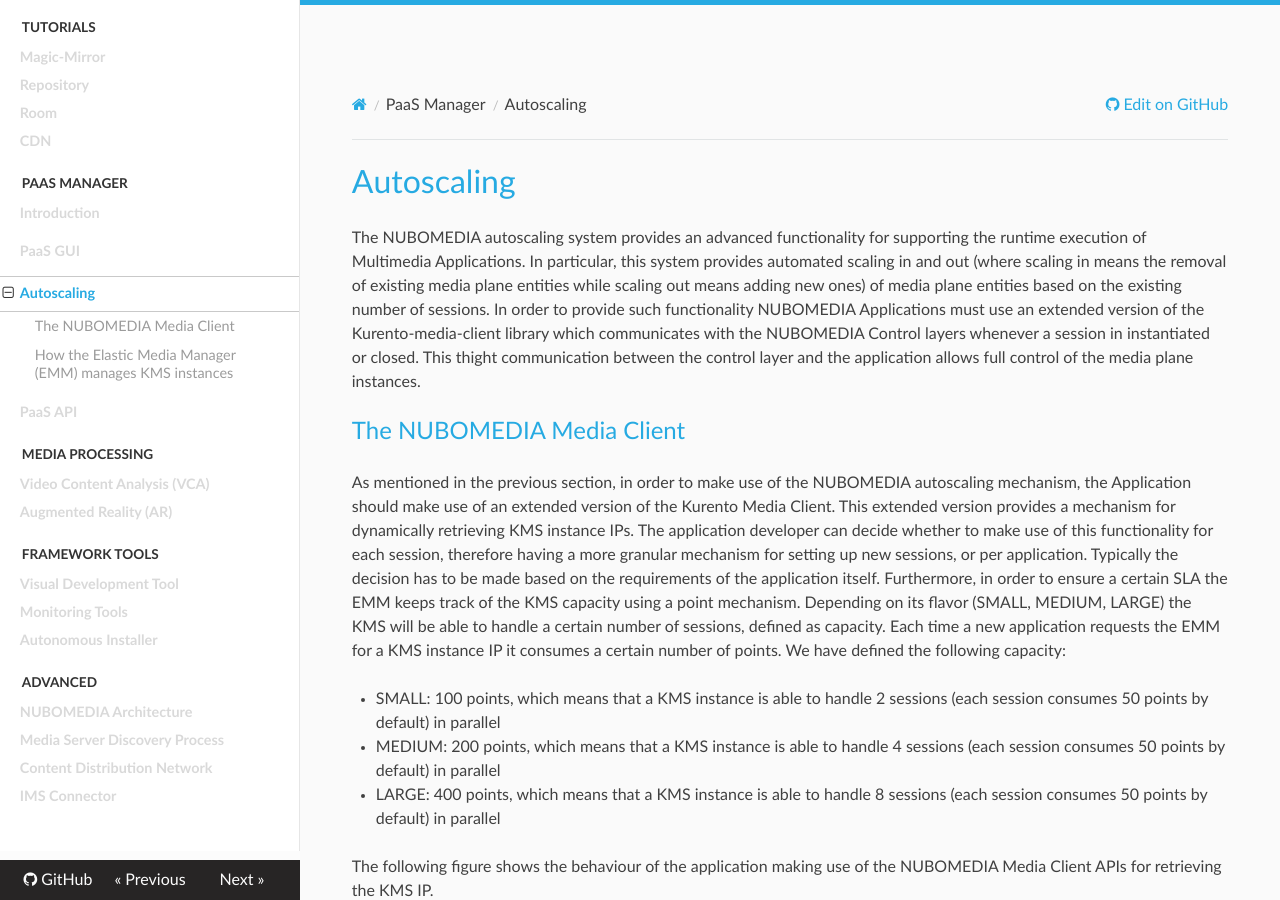
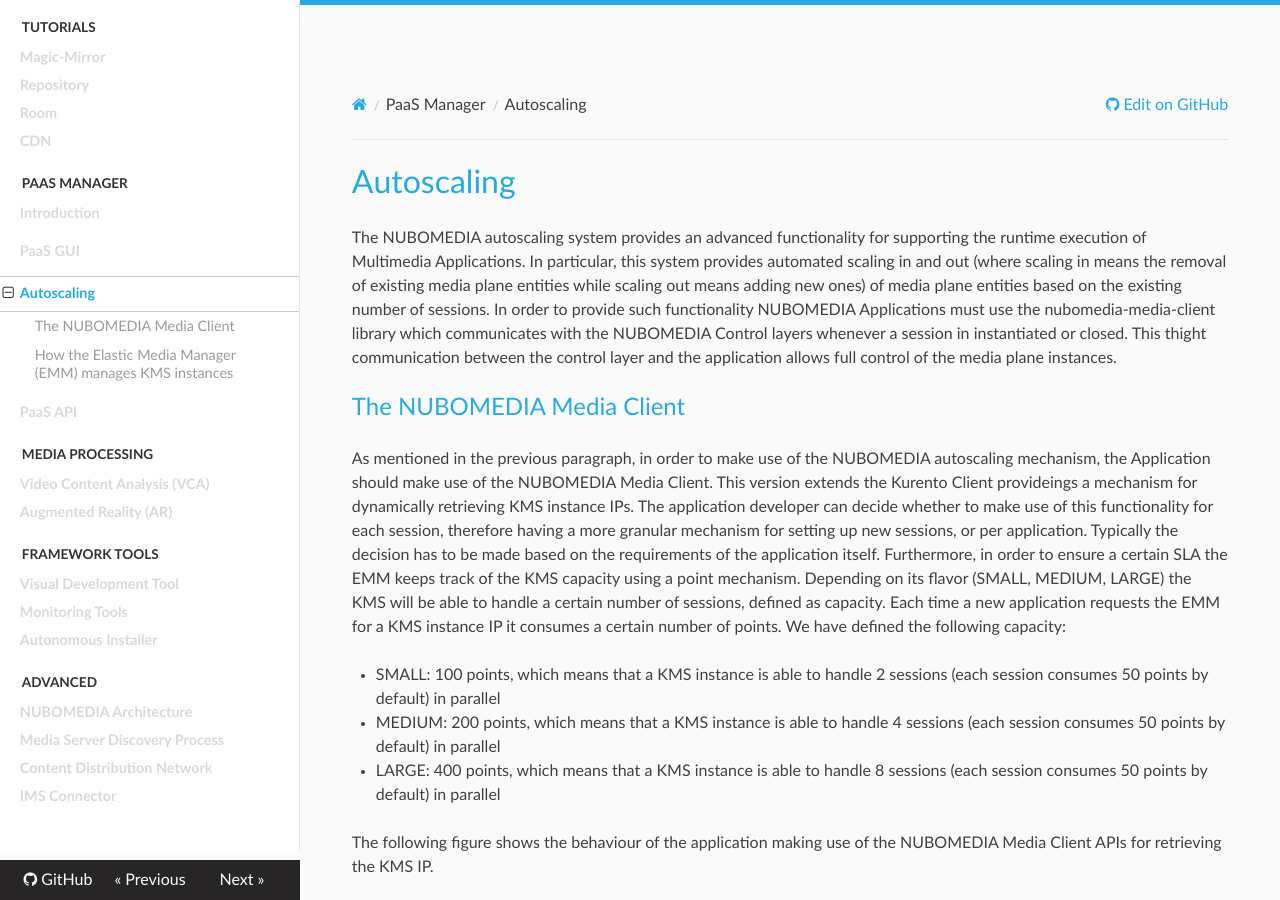
Before and after one commit to nubomedia/developer-guidelines, an MkDocs documentation site: the page built from docs/paas/autoscaling.md, in a window 1280 px wide and 900 px high. Built offline with MkDocs 1.6.1, drawn with Linux system fonts in a browser that asks for light colours; nearby versions of some CDN libraries; old or Windows-style settings are respelled for this version of MkDocs; some of the changed text lies outside the part shown.

Commit message:
fixed the autoscaling documentation

```diff
--- a/docs/paas/autoscaling.md
+++ b/docs/paas/autoscaling.md
@@ -1,10 +1,10 @@
 # Autoscaling
 
-The NUBOMEDIA autoscaling system provides an advanced functionality for supporting the runtime execution of Multimedia Applications. In particular, this system provides automated scaling in and out (where scaling in means the removal of existing media plane entities while scaling out means adding new ones) of media plane entities based on the existing number of sessions. In order to provide such functionality NUBOMEDIA Applications must use an extended version of the Kurento-media-client library which communicates with the NUBOMEDIA Control layers whenever a session in instantiated or closed. This thight communication between the control layer and the application allows full control of the media plane instances.
+The NUBOMEDIA autoscaling system provides an advanced functionality for supporting the runtime execution of Multimedia Applications. In particular, this system provides automated scaling in and out (where scaling in means the removal of existing media plane entities while scaling out means adding new ones) of media plane entities based on the existing number of sessions. In order to provide such functionality NUBOMEDIA Applications must use the nubomedia-media-client library which communicates with the NUBOMEDIA Control layers whenever a session in instantiated or closed. This thight communication between the control layer and the application allows full control of the media plane instances.
 
 ## The NUBOMEDIA Media Client
 
-As mentioned in the previous section, in order to make use of the NUBOMEDIA autoscaling mechanism, the Application should make use of an extended version of the Kurento Media Client. This extended version provides a mechanism for dynamically retrieving KMS instance IPs. The application developer can decide whether to make use of this functionality for each session, therefore having a more granular mechanism for setting up new sessions, or per application. Typically the decision has to be made based on the requirements of the application itself. Furthermore, in order to ensure a certain SLA the EMM keeps track of the KMS capacity using a point mechanism. Depending on its flavor (SMALL, MEDIUM, LARGE) the KMS will be able to handle a certain number of sessions, defined as capacity. Each time a new application requests the EMM for a KMS instance IP it consumes a certain number of points.
+As mentioned in the previous paragraph, in order to make use of the NUBOMEDIA autoscaling mechanism, the Application should make use of the NUBOMEDIA Media Client. This version extends the Kurento Client provideings a mechanism for dynamically retrieving KMS instance IPs. The application developer can decide whether to make use of this functionality for each session, therefore having a more granular mechanism for setting up new sessions, or per application. Typically the decision has to be made based on the requirements of the application itself. Furthermore, in order to ensure a certain SLA the EMM keeps track of the KMS capacity using a point mechanism. Depending on its flavor (SMALL, MEDIUM, LARGE) the KMS will be able to handle a certain number of sessions, defined as capacity. Each time a new application requests the EMM for a KMS instance IP it consumes a certain number of points.
 We have defined the following capacity:
 
 * SMALL: 100 points, which means that a KMS instance is able to handle 2 sessions (each session consumes 50 points by default) in parallel
@@ -22,11 +22,11 @@ The following figure shows the behaviour of the application making use of the NU
 4) The EMM sends back the KMS IP to the client
 5) The client starts the session with the identified KMS instance
 
-In case there is no capacity left in any KMS instances, the EMM responds to the client with saying that there are no enough resources available for instantiating new sessions.
+In case there is no capacity left in any KMS instances, the EMM responds to the client with an exception (org.kurento.client.internal.NotEnoughResourcesException) meaning that there are no enough resources available for instantiating new sessions.
 
 ## How the Elastic Media Manager (EMM) manages KMS instances
 
-As you have learned from the previous section, the EMM decides at runtime which instance of KMS should be used. When The EMM receives the request to register a new application with a specific amount of points, first it checks if there is any KMS instance in the ACTIVE pool that can be assigned to establish a new session. If not, it is taken one from the IDLE pool. The selected KMS (either from the ACTIVE or IDLE pool) that satisfies the requirements of the applicatio (enough points left) is assigned to establish the session. This means, the left capacity (points) of the KMS instance will be updated by reducing the capacity of the KMS instance by the amount of capacity that is requested by the Application. If the Media Component comes originally from the IDLE pool, it will be moved to the ACTIVE pool.
+As you have learned from the previous section, the EMM decides at runtime which instance of KMS should be used. When The EMM receives the request to register a new application with a specific amount of points, first it checks if there is any KMS instance in the ACTIVE pool that can be assigned to establish a new session. If not, it is taken one from the IDLE pool. The selected KMS (either from the ACTIVE or IDLE pool) that satisfies the requirements of the application (enough points left) is assigned to establish the session. This means, the left capacity (points) of the KMS instance will be updated by reducing the capacity of the KMS instance by the amount of capacity that is requested by the Application. If the Media Component comes originally from the IDLE pool, it will be moved to the ACTIVE pool.
 
 What happens when there is not an enough number of KMS instances available? Typically depends from the autoscaling policy you have selected while deploying your application. As you can remember, the PaaS GUI the option to select scaling in/out:
 
```
